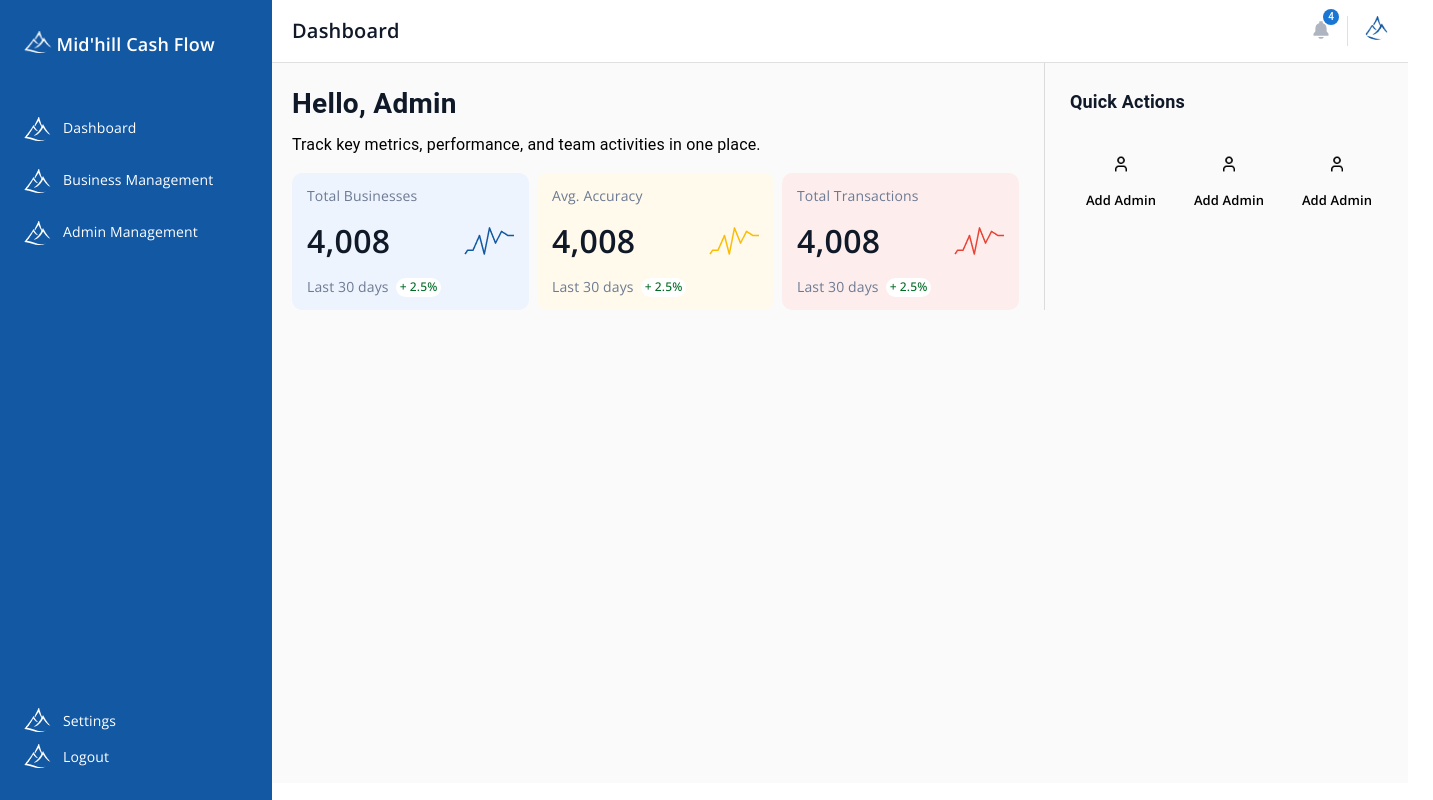
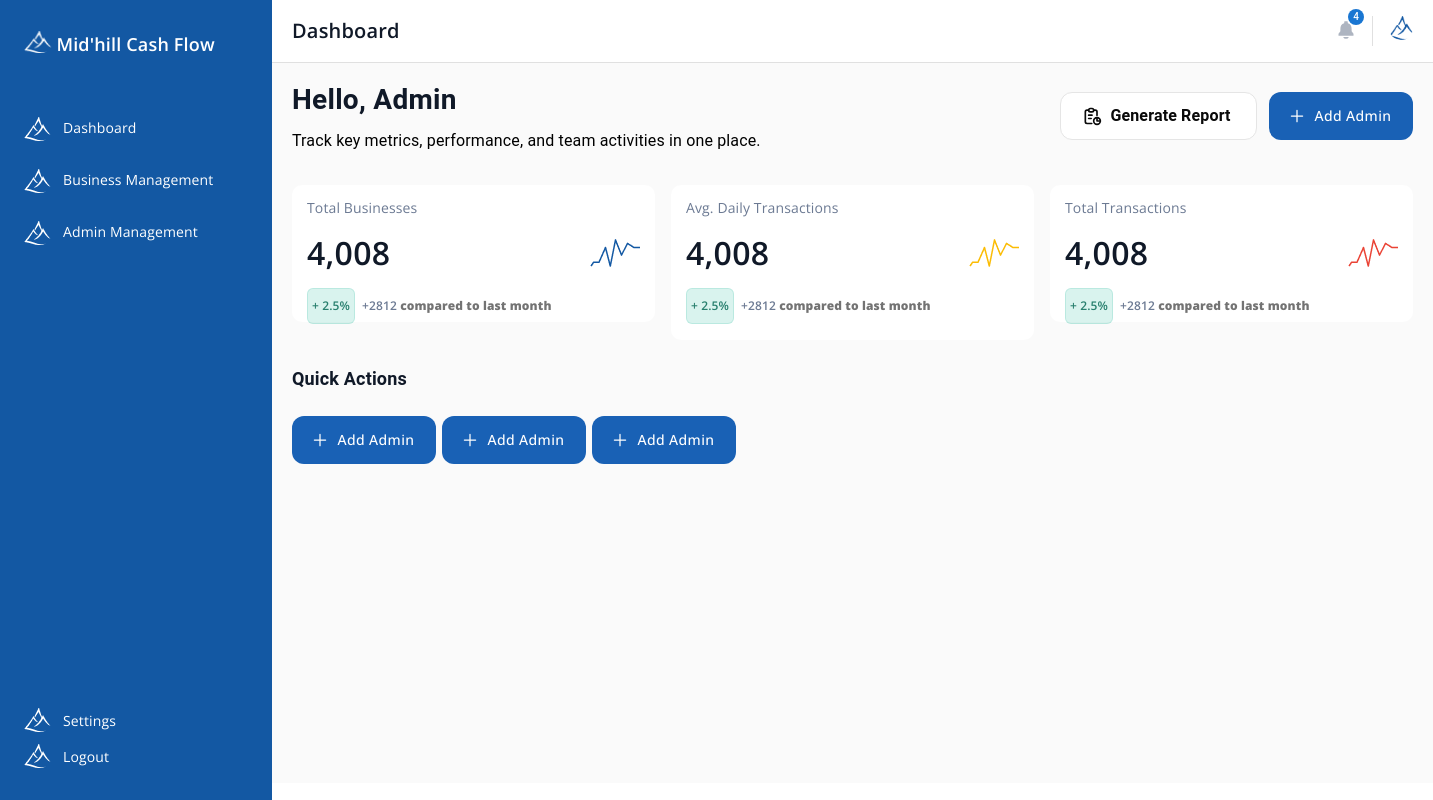
Before and after one commit to debagit10/middlehill-admin-dashboard, a React (Vite) app: page /dashboard in a window 1280 px wide. Shown: the whole page, 1433 px wide, since content can reach past the window. Built offline with nearby package versions, Linux system fonts and the light colour scheme.

Commit message:
feat: add Avg_Daily_Txn component and update Total_Business and Total_Transactions components for consistency; enhance Dashboard layout with new metrics and quick action button

```diff
--- a/src/components/metrics/Avg_Accuracy.tsx
+++ b/src/components/metrics/Avg_Daily_Txn.tsx
@@ -1,16 +1,16 @@
 import { Typography } from "@mui/material";
 import graph from "../../images/avg_acc.png";
 
-const Avg_Accuracy = () => {
+const Avg_Daily_Txn = () => {
   return (
-    <div className="flex flex-col gap-[11px] bg-[#FFFAEB] py-[12px] px-[15px] rounded-[10px] w-[237px] h-[137px]">
+    <div className="flex flex-col gap-[11px] bg-[#FFFFFF] py-[12px] px-[15px] rounded-[10px] w-[363px] ">
       <Typography
         color="#6C7A93"
         fontWeight={400}
         fontSize={14}
         sx={{ fontFamily: "Open Sans, sans-serif" }}
       >
-        Avg. Accuracy
+        Avg. Daily Transactions
       </Typography>
 
       <div className="flex justify-between items-center">
@@ -26,33 +26,39 @@ const Avg_Accuracy = () => {
         <img src={graph} />
       </div>
 
-      <div className="flex  gap-[7px]">
+      <div className="pb-1 flex items-center  gap-[7px]">
         <Typography
-          color="#6C7A93"
-          fontSize={14}
-          fontWeight={400}
-          sx={{ fontFamily: "Open Sans, sans-serif" }}
+          color="#036B26"
+          fontSize={12}
+          fontWeight={600}
+          sx={{
+            fontFamily: "Open Sans, sans-serif",
+
+            backgroundColor: "#40C4AA33",
+            paddingX: "4px",
+            paddingY: "8px",
+            borderRadius: "6px",
+            border: "1px solid #40C4AA33",
+            color: "#287F6E",
+          }}
         >
-          Last 30 days
+          + 2.5%
         </Typography>
 
         <Typography
-          color="#036B26"
+          color="#6C7A93"
           fontSize={12}
-          fontWeight={500}
-          sx={{
-            fontFamily: "Open Sans, sans-serif",
-            marginTop: "2px",
-            backgroundColor: "#FFFFFF",
-            paddingX: "4px",
-            borderRadius: "10px",
-          }}
+          fontWeight={600}
+          sx={{ fontFamily: "Open Sans, sans-serif" }}
         >
-          + 2.5%
+          +2812{" "}
+          <span className="text-[#737373] text-[12px] font-extrabold">
+            compared to last month
+          </span>
         </Typography>
       </div>
     </div>
   );
 };
 
-export default Avg_Accuracy;
+export default Avg_Daily_Txn;
--- a/src/components/metrics/Total_Business.tsx
+++ b/src/components/metrics/Total_Business.tsx
@@ -3,7 +3,7 @@ import graph from "../../images/tot_bus.png";
 
 const Total_Business = () => {
   return (
-    <div className="flex flex-col gap-[11px] bg-[#EDF4FD] py-[12px] px-[15px] rounded-[10px] w-[237px] h-[137px]">
+    <div className="flex flex-col gap-[11px] bg-[#FFFFFF] py-[12px] px-[15px] rounded-[10px] w-[363px] h-[137px]">
       <Typography
         color="#6C7A93"
         fontWeight={400}
@@ -26,29 +26,35 @@ const Total_Business = () => {
         <img src={graph} />
       </div>
 
-      <div className="flex  gap-[7px]">
+      <div className="pb-1 flex items-center  gap-[7px]">
         <Typography
-          color="#6C7A93"
-          fontSize={14}
-          fontWeight={400}
-          sx={{ fontFamily: "Open Sans, sans-serif" }}
+          color="#036B26"
+          fontSize={12}
+          fontWeight={600}
+          sx={{
+            fontFamily: "Open Sans, sans-serif",
+
+            backgroundColor: "#40C4AA33",
+            paddingX: "4px",
+            paddingY: "8px",
+            borderRadius: "6px",
+            border: "1px solid #40C4AA33",
+            color: "#287F6E",
+          }}
         >
-          Last 30 days
+          + 2.5%
         </Typography>
 
         <Typography
-          color="#036B26"
+          color="#6C7A93"
           fontSize={12}
-          fontWeight={500}
-          sx={{
-            fontFamily: "Open Sans, sans-serif",
-            marginTop: "2px",
-            backgroundColor: "#FFFFFF",
-            paddingX: "4px",
-            borderRadius: "10px",
-          }}
+          fontWeight={600}
+          sx={{ fontFamily: "Open Sans, sans-serif" }}
         >
-          + 2.5%
+          +2812{" "}
+          <span className="text-[#737373] text-[12px] font-extrabold">
+            compared to last month
+          </span>
         </Typography>
       </div>
     </div>
--- a/src/components/metrics/Total_Transactions.tsx
+++ b/src/components/metrics/Total_Transactions.tsx
@@ -3,7 +3,7 @@ import graph from "../../images/tot_txn.png";
 
 const Total_Transactions = () => {
   return (
-    <div className="flex flex-col gap-[11px] bg-[#FDEEED] py-[12px] px-[15px] rounded-[10px] w-[237px] h-[137px]">
+    <div className="flex flex-col gap-[11px] bg-[#FFFFFF] py-[12px] px-[15px] rounded-[10px] w-[363px] h-[137px]">
       <Typography
         color="#6C7A93"
         fontWeight={400}
@@ -26,29 +26,35 @@ const Total_Transactions = () => {
         <img src={graph} />
       </div>
 
-      <div className="flex  gap-[7px]">
+      <div className="pb-1 flex items-center  gap-[7px]">
         <Typography
-          color="#6C7A93"
-          fontSize={14}
-          fontWeight={400}
-          sx={{ fontFamily: "Open Sans, sans-serif" }}
+          color="#036B26"
+          fontSize={12}
+          fontWeight={600}
+          sx={{
+            fontFamily: "Open Sans, sans-serif",
+
+            backgroundColor: "#40C4AA33",
+            paddingX: "4px",
+            paddingY: "8px",
+            borderRadius: "6px",
+            border: "1px solid #40C4AA33",
+            color: "#287F6E",
+          }}
         >
-          Last 30 days
+          + 2.5%
         </Typography>
 
         <Typography
-          color="#036B26"
+          color="#6C7A93"
           fontSize={12}
-          fontWeight={500}
-          sx={{
-            fontFamily: "Open Sans, sans-serif",
-            marginTop: "2px",
-            backgroundColor: "#FFFFFF",
-            paddingX: "4px",
-            borderRadius: "10px",
-          }}
+          fontWeight={600}
+          sx={{ fontFamily: "Open Sans, sans-serif" }}
         >
-          + 2.5%
+          +2812{" "}
+          <span className="text-[#737373] text-[12px] font-extrabold">
+            compared to last month
+          </span>
         </Typography>
       </div>
     </div>
--- a/src/components/profile/Graph.tsx
+++ b/src/components/profile/Graph.tsx
@@ -1,4 +1,4 @@
-import { FormControl, InputLabel, Select, MenuItem } from "@mui/material";
+import { FormControl, Select, MenuItem } from "@mui/material";
 import { LineChart } from "@mui/x-charts/LineChart";
 import { useState, useEffect } from "react";
 import dayjs from "dayjs";
@@ -165,6 +165,7 @@ const Graph = () => {
         dataset={chartData}
         xAxis={[
           {
+            scaleType: "point",
             label: "Days",
             dataKey: "x",
             ticks: xTicks,
@@ -172,7 +173,7 @@ const Graph = () => {
               formatDayWithSuffix(Number(value)),
           },
         ]}
-        series={[{ dataKey: "y" }]}
+        series={[{ dataKey: "y", showMark: false }]}
         yAxis={[
           {
             max: ticks[ticks.length - 1],
--- a/src/modals/admin/Add_admin.tsx
+++ b/src/modals/admin/Add_admin.tsx
@@ -10,6 +10,8 @@ import {
 import React, { useState } from "react";
 import generateRandomPassword from "../../utils/Password";
 import { IoCloseOutline } from "react-icons/io5";
+
+import { IoAddOutline } from "react-icons/io5";
 
 interface AdminDetails {
   name: string;
@@ -61,14 +63,17 @@ const Add_admin = () => {
   return (
     <div>
       <Button
-        variant="contained"
         sx={{
-          borderRadius: "8px",
-          backgroundColor: "#1358A3",
+          borderRadius: "12px",
+          backgroundColor: "#1961B5",
           textTransform: "capitalize",
           fontFamily: "Open Sans, sans-serif",
+          width: "144px",
+          height: "48px",
+          color: "#FFFFFF",
         }}
         onClick={handleClickOpen}
+        startIcon={<IoAddOutline />}
       >
         Add admin
       </Button>
--- a/src/pages/Dashboard.tsx
+++ b/src/pages/Dashboard.tsx
@@ -1,15 +1,15 @@
-import { Divider, Typography } from "@mui/material";
+import { Button, Divider, Typography } from "@mui/material";
 import Pages from "../container/Pages";
 import Total_Business from "../components/metrics/Total_Business";
-import Avg_Accuracy from "../components/metrics/Avg_Accuracy";
 import Total_Transactions from "../components/metrics/Total_Transactions";
-import Add_admin from "../components/quick_action/Add_admin";
+import Add_admin from "../modals/admin/Add_admin";
+import { TbReport } from "react-icons/tb";
+import Avg_Daily_Txn from "../components/metrics/Avg_Daily_Txn";
 
 const Dashboard = () => {
   return (
     <Pages page="Dashboard">
-      <div className="flex gap-[25px]">
-        <div className="pt-[20px]">
+      <div className="flex justify-between py-[1rem] items-center">
         <div className="flex flex-col gap-[8px]">
           <Typography color="#101928" fontWeight={600} fontSize={28}>
             Hello, Admin
@@ -20,15 +20,37 @@ const Dashboard = () => {
           </Typography>
         </div>
 
-          <div className="flex gap-[8px] mt-[1rem]">
-            <Total_Business />
-            <Avg_Accuracy />
-            <Total_Transactions />
+        <div className="flex gap-[12px]">
+          <Button
+            variant="outlined"
+            sx={{
+              border: "1px solid #E5E5E5",
+              borderRadius: "12px",
+              backgroundColor: "#FFFFFF",
+              width: "197px",
+              height: "48px",
+              textTransform: "capitalize",
+              fontFamily: "Open Sans, sans-serif",
+              color: "#0A0A0A",
+            }}
+            startIcon={<TbReport />}
+          >
+            <Typography fontSize={16} fontWeight={600}>
+              Generate Report
+            </Typography>
+          </Button>
+
+          <Add_admin />
         </div>
       </div>
 
-        <Divider orientation="vertical" flexItem />
+      <div className="flex justify-around gap-[16px] mt-[1rem]">
+        <Total_Business />
+        <Avg_Daily_Txn />
+        <Total_Transactions />
+      </div>
 
+      <div className="flex gap-[25px]">
         <div className="pt-[25px] flex flex-col gap-[24px]">
           <Typography color="#101928" fontWeight={600} fontSize={18}>
             Quick Actions
```
Lines whose indentation alone changed are shown as unchanged.
